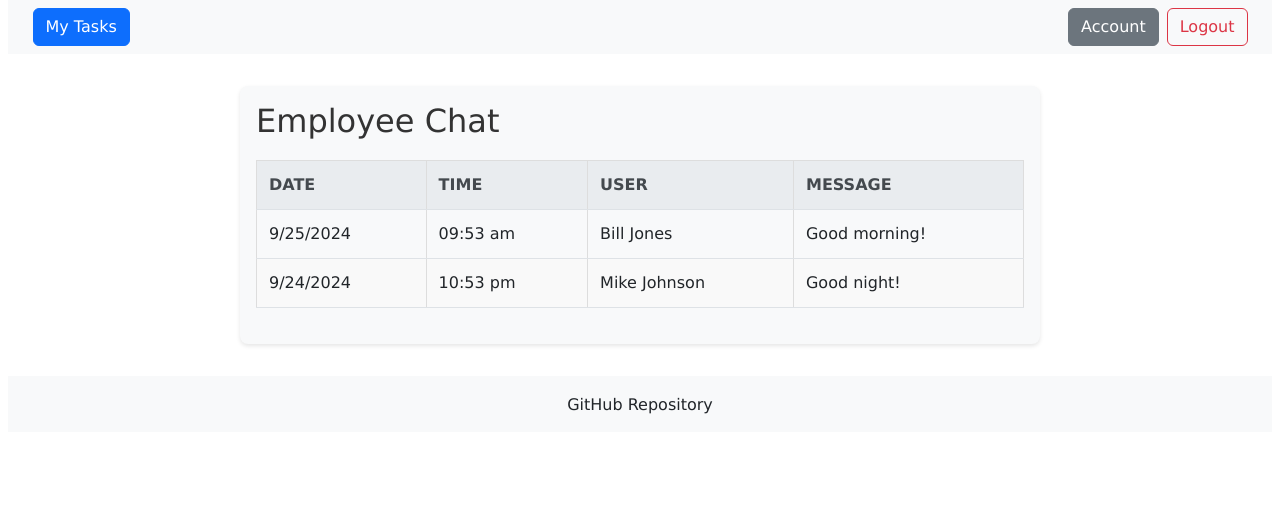
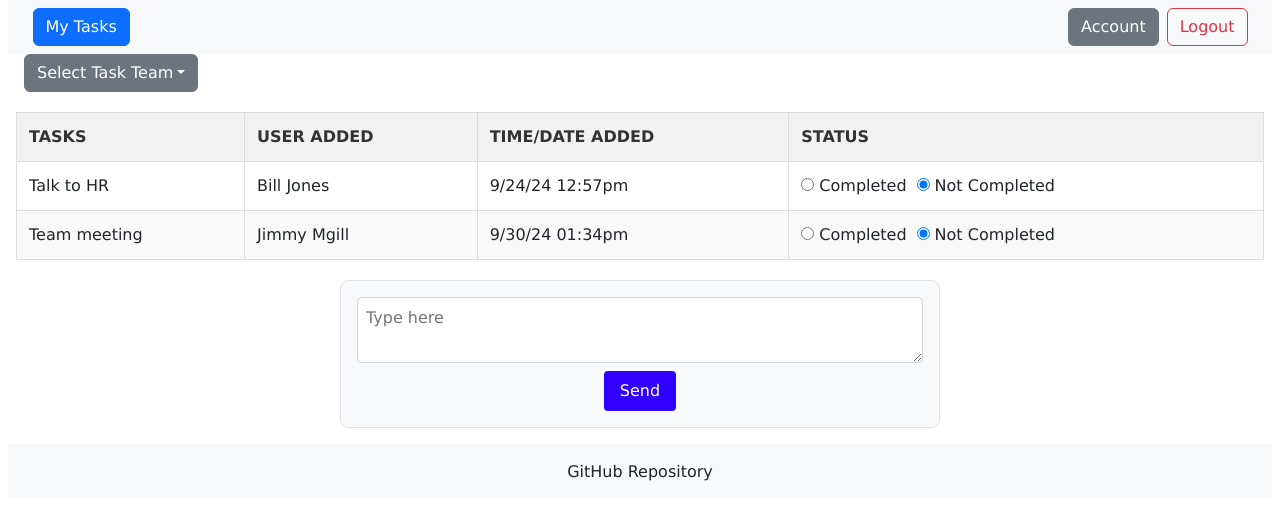
Before and after one commit to harrisonoakess/startup, a React (Vite) app: page /tasks in a window 1280 px wide. Shown: the top 520 px of the page. Built offline with nearby package versions, Linux system fonts and the light colour scheme.

Commit message:
This might be everything. preparing for final testing

```diff
--- a/src/Action/MessageInput.jsx
+++ b/src/Action/MessageInput.jsx
@@ -1,16 +1,12 @@
 import React from "react";
-import TaskDropdown from "../components/TaskDropdown";
-import TaskTable from "../components/TaskTable";
-import EmployeeChat from "../components/EmployeeChat";
-import MessageInput from "../components/MessageInput";
 
-export default function TaskPage() {
+export default function MessageInput() {
   return (
-    <main>
-      <TaskDropdown />
-      <TaskTable />
-      <EmployeeChat />
-      <MessageInput />
-    </main>
+    <section id="message-input">
+      <form id="enter-text">
+        <textarea name="message" id="input" placeholder="Type here" rows="2" cols="50"></textarea>
+        <input type="submit" value="Send" />
+      </form>
+    </section>
   );
 }
--- a/src/Action/chooseBar.jsx
+++ b/src/Action/chooseBar.jsx
@@ -1,6 +1,6 @@
 import React from "react";
 
-export default function TaskDropdown() {
+export default function ChooseBar() {
   return (
     <section>
       <div className="dropdown">
--- a/src/app.jsx
+++ b/src/app.jsx
@@ -4,6 +4,11 @@ import Header from "./Login/Header";
 import Footer from "./Login/Footer";
 import LoginForm from "./Login/LoginForm";
 import EmployeeChat from "./Login/EmployeeChat";
+import ChooseBar from "./Action/ChooseBar";
+import TaskTable from "./Action/TaskTable";
+import MessageInput from "./Action/MessageInput";
+
+
 // import 'bootstrap/dist/css/bootstrap.min.css';
 import './app.css';
 
@@ -12,8 +17,17 @@ export default function App() {
     <Router>
       <Header />
       <Routes>
-        <Route path="/" element={<LoginForm />} />
-        <Route path="/tasks" element={<EmployeeChat />} />
+        <Route path="/" element={
+          <div>
+          <LoginForm />
+          <EmployeeChat />
+          </div>} />
+        <Route path="/tasks" element={
+          <div>
+          <ChooseBar />
+          <TaskTable />
+          <MessageInput />
+          </div>} />
       </Routes>
       <Footer />
     </Router>
```
Also changed, not shown: src/Action/TaskPage.jsx (renamed from src/Action/action.jsx), src/Action/TaskTable.jsx (renamed from src/Action/TaskBar.jsx).
